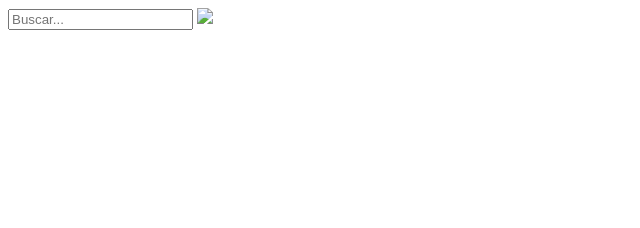
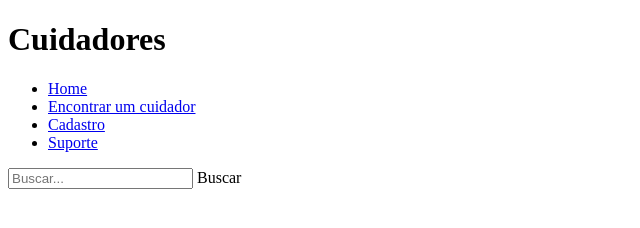
Before and after one commit to tekuan/caregivers, a plain HTML site: page front-end/homepage/index.html in a window 1280 px wide. Shown: the whole page, without its empty margins (0-640 px from the left). Drawn offline with Linux system fonts and the light colour scheme.

Commit message:
barra de navegação

```diff
--- a/front-end/homepage/index.html
+++ b/front-end/homepage/index.html
@@ -1,5 +1,32 @@
 <!DOCTYPE html>
-<div id="divbusca">
-    <input type="text" id="txtBusca" placeholder="Buscar...">
-    <img src="search3.png"
-</div>
+<html lang="pt-BR">
+    <head>
+        <meta charset="utf-8">
+        <title>Cuidadores</title>
+        <style>
+            .conteiner {
+                display: flex;
+                justify-content: center;
+                align-items: center;
+            }
+        </style>
+        </head>
+        <body>
+            <h1>Cuidadores</h1>
+            <nav>
+                <ul>
+                    <li><a
+href="#home">Home</a></li>
+<li><a
+href="#encontrarumcuidador">Encontrar um cuidador</a></li>
+<li><a
+href="#cadastro">Cadastro</a></li>
+<li><a
+href="#suporte">Suporte</a></li>
+                </ul>
+            </nav>
+    <div id="divbusca"></div>
+    <input type="text" id="txtbusca" placeholder="Buscar...">
+    <buttom id="btnBusca">Buscar</buttom>
+    </body>
+</html>
```
